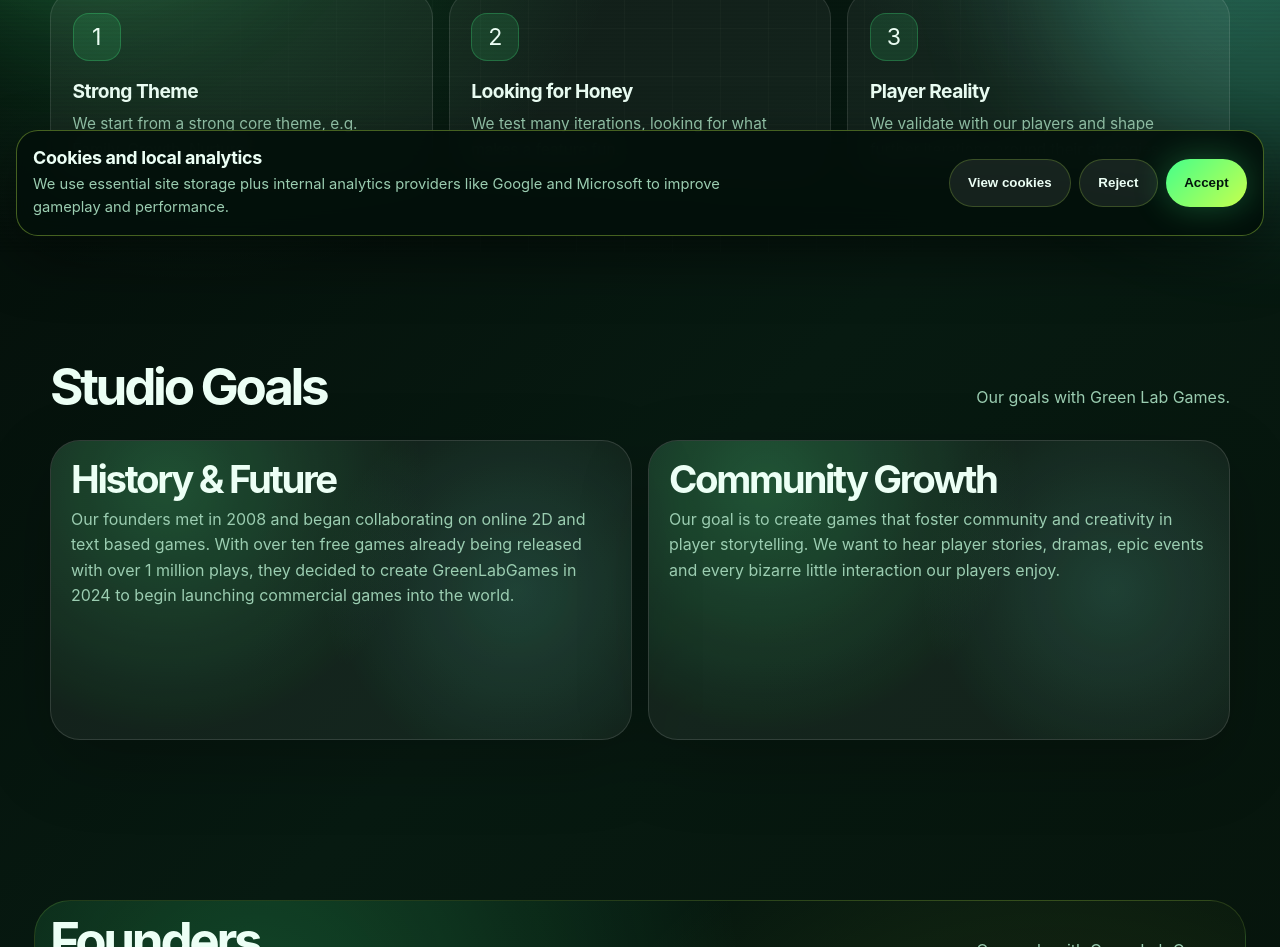
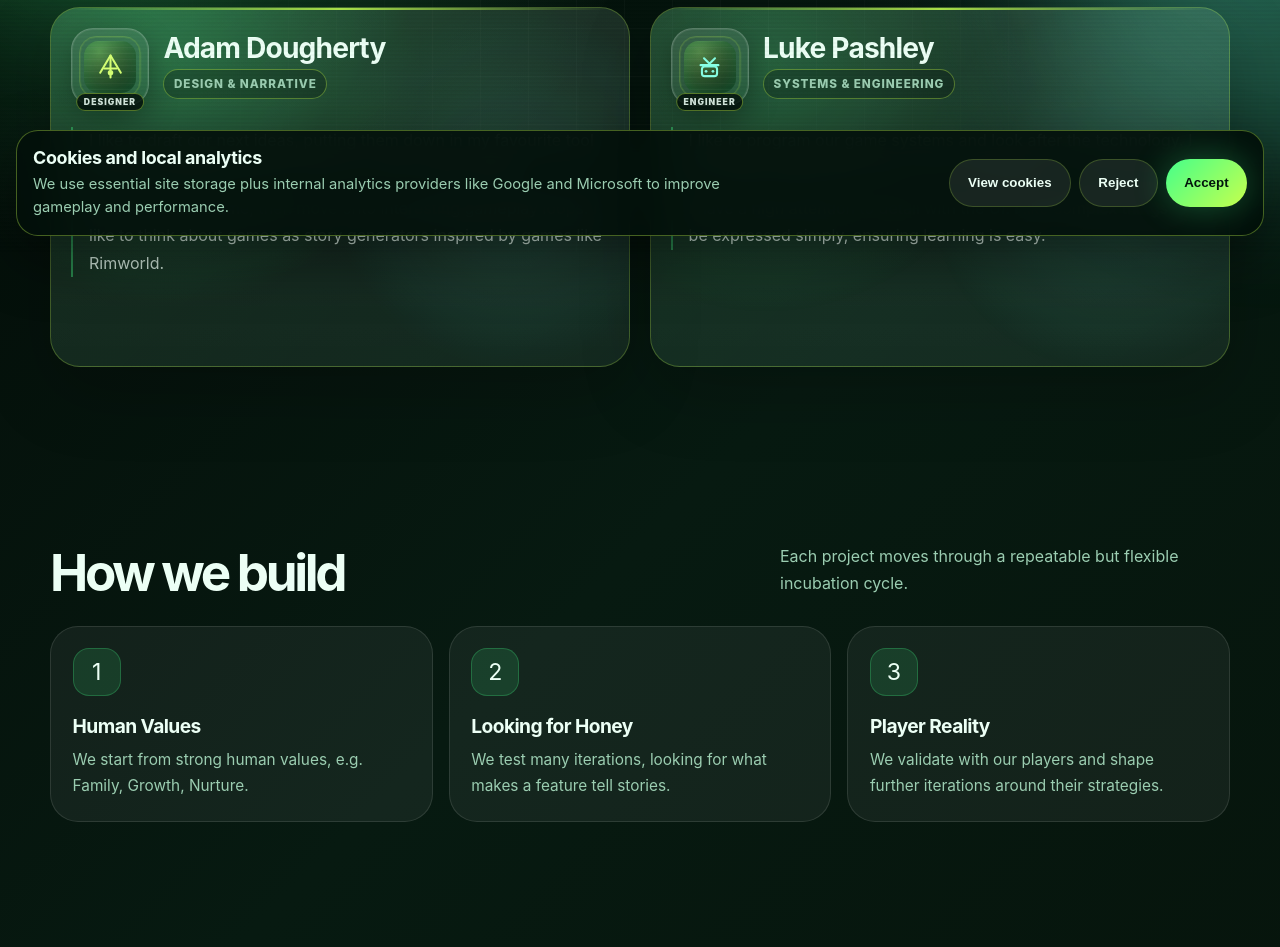
Before and after one commit to aJamDonut/glgwebsite, a website: page studio.html in a window 1280 px wide. Shown: the part 548-1495 px from the top of the page. Drawn offline with Linux system fonts and the light colour scheme.

Commit message:
lil fixes

```diff
--- a/studio.html
+++ b/studio.html
@@ -21,6 +21,87 @@
         </p>
       </div>
     </header>
+<br />
+    <div class="hero-divider reveal" aria-hidden="true">
+        <span></span>
+      </div>
+
+      <section class="shell reveal">
+      <glg-section-head
+        title="Founders"
+        description=""
+      ></glg-section-head>
+      <div class="grid-2 founders-grid">
+        <article class="panel founder-card">
+          <div>
+            <div class="founder-meta">
+              <span class="founder-avatar creator" aria-hidden="true">
+                <span class="avatar-ring"></span>
+                <span class="avatar-core">
+                  <svg class="avatar-icon idle" viewBox="0 0 48 48" fill="none" xmlns="http://www.w3.org/2000/svg">
+                    <path d="M9 33L24 8L39 33" stroke="currentColor" stroke-width="3" stroke-linecap="round" stroke-linejoin="round"/>
+                    <path d="M24 8V40" stroke="currentColor" stroke-width="3" stroke-linecap="round"/>
+                    <path d="M15 27H33" stroke="currentColor" stroke-width="3" stroke-linecap="round"/>
+                    <circle cx="24" cy="33" r="4" fill="currentColor"/>
+                  </svg>
+                  <svg class="avatar-icon active" viewBox="0 0 48 48" fill="none" xmlns="http://www.w3.org/2000/svg">
+                    <path d="M8 28L20 10L28 24L40 10" stroke="currentColor" stroke-width="3" stroke-linecap="round" stroke-linejoin="round"/>
+                    <path d="M11 36H37" stroke="currentColor" stroke-width="3" stroke-linecap="round"/>
+                    <circle cx="20" cy="28" r="4" fill="currentColor"/>
+                    <circle cx="28" cy="24" r="4" fill="currentColor"/>
+                  </svg>
+                </span>
+                <span class="avatar-tag">DESIGNER</span>
+              </span>
+              <div>
+                <h3>Adam Dougherty</h3>
+                <p class="founder-role">Design & Narrative</p>
+              </div>
+            </div>
+            <blockquote class="founder-quote">
+              <p>I like to draft our next ideas, putting them down in my favourite tool and then writing out all the things we need to get started.</p>
+              <p>I focus first on theme, then move onto interesting gameplay loops. I like to think about games as story generators inspired by games like Rimworld.</p>
+            </blockquote>
+          </div>
+        </article>
+        <article class="panel founder-card">
+          <div>
+            <div class="founder-meta">
+              <span class="founder-avatar engineer" aria-hidden="true">
+                <span class="avatar-ring"></span>
+                <span class="avatar-core">
+                  <svg class="avatar-icon idle" viewBox="0 0 48 48" fill="none" xmlns="http://www.w3.org/2000/svg">
+                    <path d="M16 12L24 20L32 12" stroke="currentColor" stroke-width="3" stroke-linecap="round" stroke-linejoin="round"/>
+                    <path d="M11 22H37" stroke="currentColor" stroke-width="3" stroke-linecap="round"/>
+                    <rect x="13" y="24" width="22" height="14" rx="4" stroke="currentColor" stroke-width="3"/>
+                    <circle cx="19" cy="31" r="2" fill="currentColor"/>
+                    <circle cx="29" cy="31" r="2" fill="currentColor"/>
+                  </svg>
+                  <svg class="avatar-icon active" viewBox="0 0 48 48" fill="none" xmlns="http://www.w3.org/2000/svg">
+                    <path d="M24 8V16" stroke="currentColor" stroke-width="3" stroke-linecap="round"/>
+                    <path d="M16 14L32 14" stroke="currentColor" stroke-width="3" stroke-linecap="round"/>
+                    <path d="M10 22H38" stroke="currentColor" stroke-width="3" stroke-linecap="round"/>
+                    <rect x="13" y="22" width="22" height="16" rx="4" stroke="currentColor" stroke-width="3"/>
+                    <path d="M18 28H30" stroke="currentColor" stroke-width="3" stroke-linecap="round"/>
+                    <path d="M18 33H30" stroke="currentColor" stroke-width="3" stroke-linecap="round"/>
+                  </svg>
+                </span>
+                <span class="avatar-tag">ENGINEER</span>
+              </span>
+              <div>
+                <h3>Luke Pashley</h3>
+                <p class="founder-role">Systems & Engineering</p>
+              </div>
+            </div>
+            <blockquote class="founder-quote">
+              <p>I like to program our game systems and look after the technology. I am always adding little fixes to the changelog.</p>
+              <p>I have a high attention to detail with the UI. I like complex things to be expressed simply, ensuring learning is easy.</p>
+            </blockquote>
+          </div>
+        </article>
+      </div>
+    </section>
+
 
     <section class="shell reveal">
       <glg-section-head
@@ -30,13 +111,13 @@
       <div class="grid-3">
         <glg-feature-card
           icon="1"
-          title="Strong Theme"
-          body="We start from a strong core theme, e.g. Family, Growth, Nurture."
+          title="Human Values"
+          body="We start from strong human values, e.g. Family, Growth, Nurture."
         ></glg-feature-card>
         <glg-feature-card
           icon="2"
           title="Looking for Honey"
-          body="We test many iterations, looking for what makes a feature fun."
+          body="We test many iterations, looking for what makes a feature tell stories."
         ></glg-feature-card>
         <glg-feature-card
           icon="3"
@@ -55,7 +136,7 @@
         <article class="panel">
           <div>
             <h3>History & Future</h3>
-            <p>Our founders met in 2008 and began collaborating on online 2D and text based games. With over ten free games already being released with over 1 million plays, they decided to create GreenLabGames in 2024 to begin launching commercial games into the world.</p>
+            <p>Our founders met in 2008 and began collaborating on online 2D and text based games. With over ten free games already being released and over one million plays, they decided to create GreenLabGames in 2024 to begin launching commercial games into the world.</p>
           </div>
         </article>
         <article class="panel">
@@ -67,45 +148,11 @@
       </div>
     </section>
 
-    <section class="shell reveal founders-section">
-      <glg-section-head
-        title="Founders"
-        description="Our goals with Green Lab Games."
-      ></glg-section-head>
-      <div class="grid-2 founders-grid">
-        <article class="panel founder-card">
-          <div>
-            <div class="founder-meta">
-              <span class="founder-badge" aria-hidden="true">AD</span>
-              <div>
-                <h3>Adam Dougherty</h3>
-                <p class="founder-role">Design & Narrative</p>
-              </div>
-            </div>
-            <blockquote class="founder-quote">
-              <p>I like to draft our next ideas, putting them down in my favourite tool and then writing out all the things we need to get started.</p>
-              <p>I focus first on theme, then move onto interesting gameplay loops. I like to think about games as story generators inspired by games like Rimworld.</p>
-            </blockquote>
-          </div>
-        </article>
-        <article class="panel founder-card">
-          <div>
-            <div class="founder-meta">
-              <span class="founder-badge" aria-hidden="true">LP</span>
-              <div>
-                <h3>Luke Pashley</h3>
-                <p class="founder-role">Systems & Engineering</p>
-              </div>
-            </div>
-            <blockquote class="founder-quote">
-              <p>I like to program our game systems and look after the technology. I am always adding little fixes to the changelog.</p>
-              <p>I have a high attention to detail with the UI. I like complex things to be expressed simply, ensuring learning is easy.</p>
-            </blockquote>
-          </div>
-        </article>
+
+
+    <div class="hero-divider" aria-hidden="true">
+        <span></span>
       </div>
-    </section>
-
     <glg-newsletter></glg-newsletter>
   </main>
 
--- a/styles.css
+++ b/styles.css
@@ -747,18 +747,126 @@ section {
   gap: 0.9rem;
 }
 
-.founder-badge {
-  width: 48px;
-  height: 48px;
-  border-radius: 14px;
+.founder-avatar {
+  position: relative;
+  width: 78px;
+  min-width: 78px;
+  height: 78px;
+  border-radius: 22px;
   display: grid;
   place-items: center;
-  font-size: 0.86rem;
+  isolation: isolate;
+  background: linear-gradient(160deg, rgba(255, 255, 255, 0.1), rgba(255, 255, 255, 0.02));
+  border: 1px solid rgba(255, 255, 255, 0.2);
+  box-shadow:
+    0 12px 30px rgba(0, 0, 0, 0.33),
+    inset 0 0 0 1px rgba(255, 255, 255, 0.08);
+}
+
+.avatar-ring {
+  position: absolute;
+  inset: 7px;
+  border-radius: 17px;
+  border: 1px solid rgba(198, 255, 77, 0.4);
+  animation: avatarRingPulse 2.8s ease-in-out infinite;
+}
+
+.avatar-core {
+  position: relative;
+  width: 52px;
+  height: 52px;
+  border-radius: 15px;
+  display: grid;
+  place-items: center;
+  overflow: hidden;
+  color: rgba(236, 255, 245, 0.95);
+  background: radial-gradient(circle at 30% 20%, rgba(198, 255, 77, 0.22), rgba(4, 24, 14, 0.9));
+  box-shadow: inset 0 0 18px rgba(69, 255, 138, 0.25);
+}
+
+.avatar-core::before {
+  content: "";
+  position: absolute;
+  inset: 0;
+  background: repeating-linear-gradient(
+    180deg,
+    rgba(255, 255, 255, 0.08) 0,
+    rgba(255, 255, 255, 0.08) 1px,
+    transparent 1px,
+    transparent 6px
+  );
+  mix-blend-mode: screen;
+  opacity: 0.38;
+  pointer-events: none;
+}
+
+.avatar-icon {
+  position: absolute;
+  width: 33px;
+  height: 33px;
+  transition: transform 0.35s cubic-bezier(0.23, 1, 0.32, 1), opacity 0.35s ease;
+}
+
+.avatar-icon.active {
+  opacity: 0;
+  transform: scale(0.72) rotate(-12deg);
+}
+
+.avatar-tag {
+  position: absolute;
+  left: 50%;
+  bottom: -0.4rem;
+  transform: translateX(-50%);
+  padding: 0.18rem 0.42rem;
+  border-radius: 999px;
+  border: 1px solid rgba(198, 255, 77, 0.42);
+  font-size: 0.54rem;
   font-weight: 900;
-  letter-spacing: 0.05em;
-  color: #02200f;
-  background: linear-gradient(135deg, var(--green), var(--lime));
-  box-shadow: 0 10px 26px rgba(69, 255, 138, 0.34);
+  letter-spacing: 0.12em;
+  color: rgba(236, 255, 245, 0.9);
+  background: rgba(3, 16, 10, 0.8);
+}
+
+.founder-avatar.creator .avatar-core {
+  color: #d5ff74;
+}
+
+.founder-avatar.engineer .avatar-core {
+  color: #88ffe5;
+}
+
+.founder-card:hover .avatar-ring {
+  animation-duration: 1.1s;
+  border-color: rgba(198, 255, 77, 0.85);
+}
+
+.founder-card:hover .avatar-icon.idle {
+  opacity: 0;
+  transform: scale(1.18) rotate(8deg);
+}
+
+.founder-card:hover .avatar-icon.active {
+  opacity: 1;
+  transform: scale(1) rotate(0deg);
+}
+
+.founder-card:hover .avatar-core {
+  box-shadow:
+    inset 0 0 24px rgba(101, 255, 216, 0.42),
+    0 0 18px rgba(69, 255, 138, 0.36);
+}
+
+@keyframes avatarRingPulse {
+  0%,
+  100% {
+    transform: scale(0.96);
+    opacity: 0.6;
+  }
+
+  50% {
+    transform: scale(1.04);
+    opacity: 1;
+  }
 }
 
 .founder-card h3 {
@@ -1378,6 +1486,24 @@ body.cookie-modal-open {
     align-items: flex-start;
   }
 
+  .founder-avatar {
+    width: 70px;
+    min-width: 70px;
+    height: 70px;
+    border-radius: 18px;
+  }
+
+  .avatar-core {
+    width: 46px;
+    height: 46px;
+    border-radius: 13px;
+  }
+
+  .avatar-icon {
+    width: 30px;
+    height: 30px;
+  }
+
   .cookie-fab {
     width: 48px;
     height: 48px;
```
Also changed, not shown: index.html (+6 -2 lines), projects.html (+1 -1 lines).
